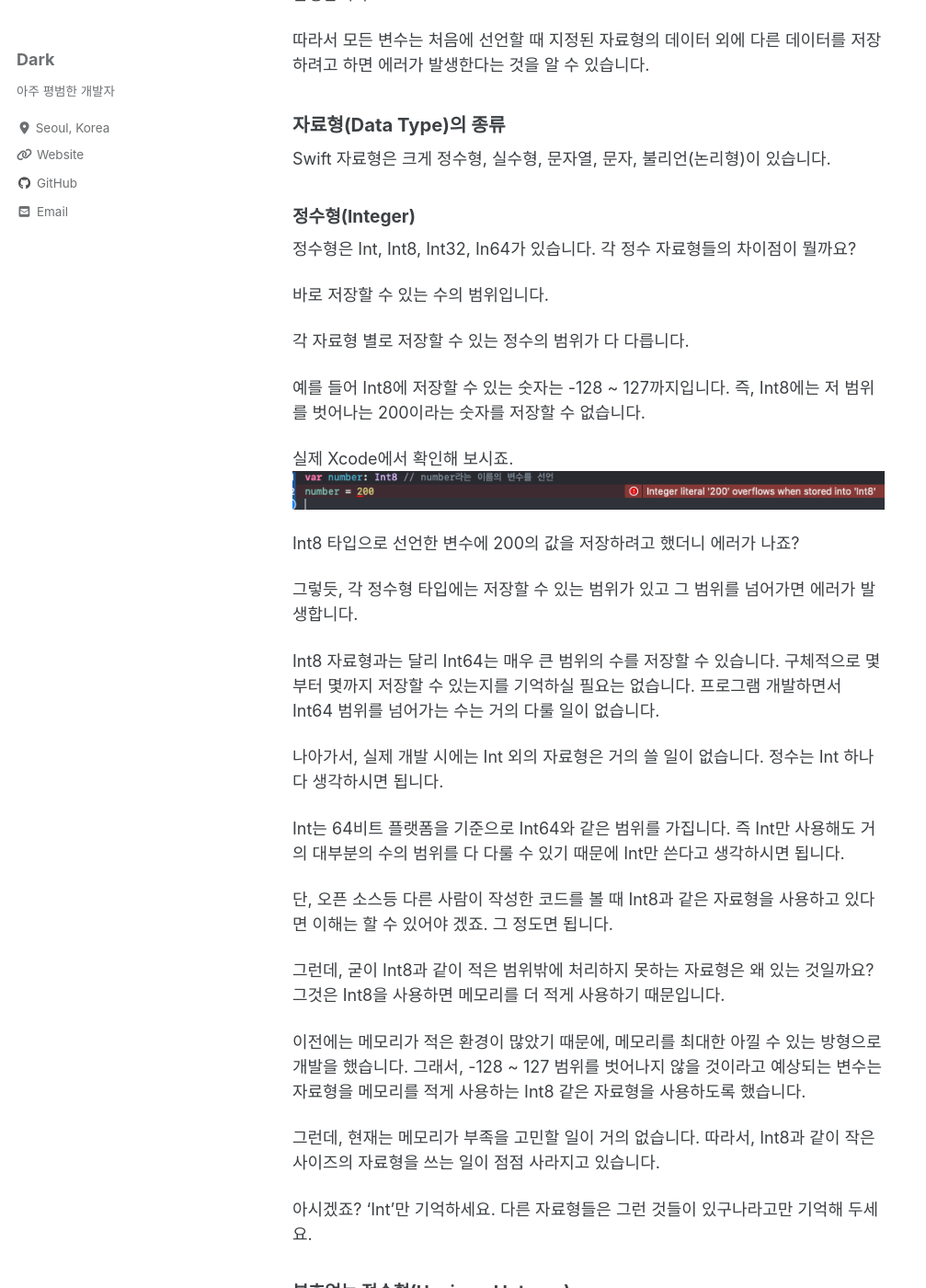
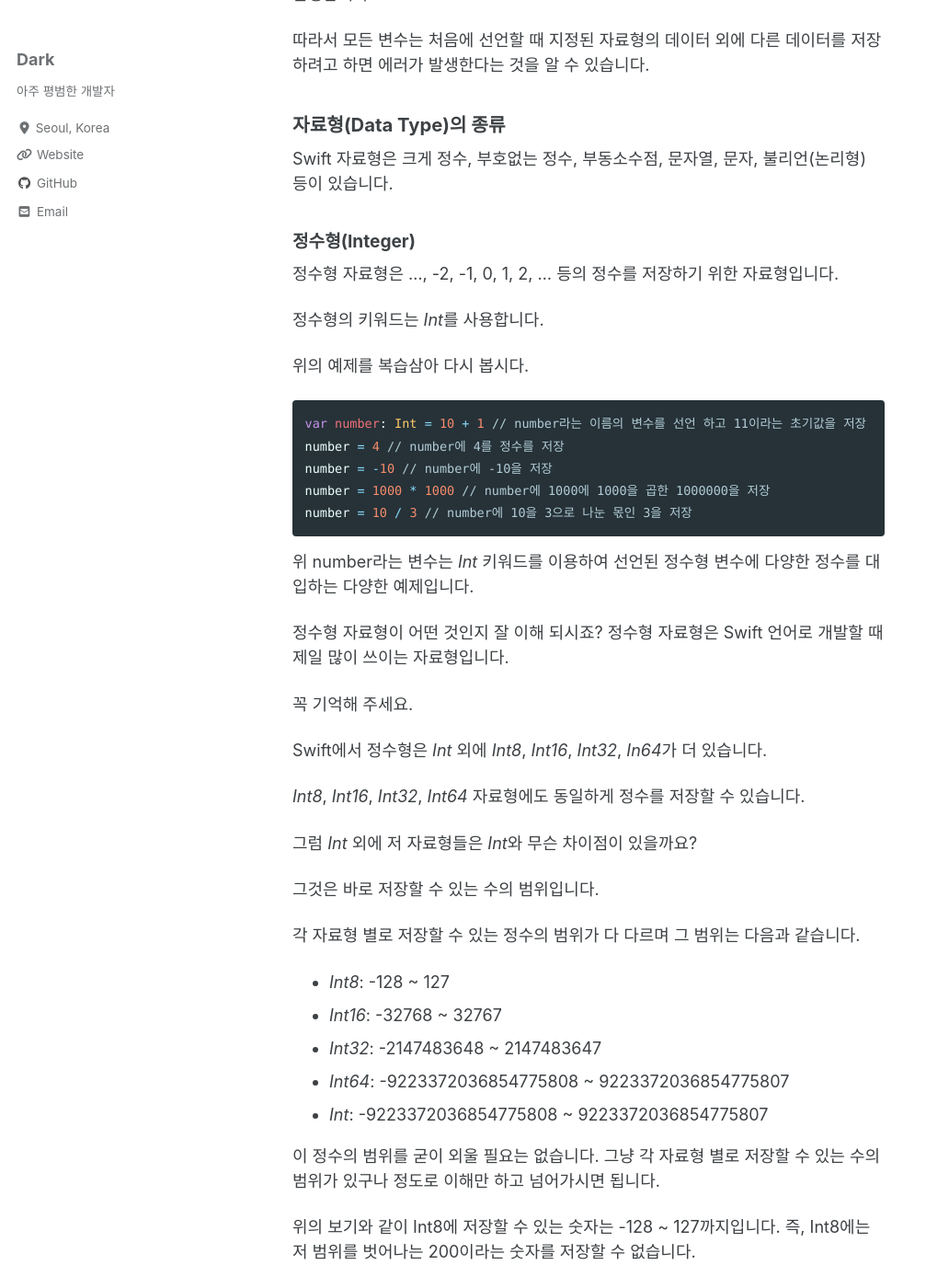
Before and after one commit to ksky000/ksky000.github.io, a Jekyll site: the page built from _posts/2020-05-31-swift4.md, in a window 1280 px wide and 1400 px high, scrolled down 1025 px. Shown: the whole window at 92% size, without its empty margins (0-1007 px from the left). Built offline with Jekyll 4.4.1, drawn with Linux system fonts in a browser that asks for light colours; cached includes are drawn as plain includes; nearby versions of some CDN libraries; comment, search, counter and statistics services are not loaded; some of the changed text lies outside the part shown.

Commit message:
update post

````diff
--- a/_posts/2020-05-31-swift4.md
+++ b/_posts/2020-05-31-swift4.md
@@ -15,24 +15,24 @@ last_modified_at: 2020-05-31T020:22:00
 
 자료형은 Swift에서 다루어지는 정수, 실수, 문자열 등의 데이터의 종류들을 나타냅니다.
 
-변수, 상수 편에서 사용했던 예제를 다시 가져와 보겠습니다.
+다음은 정수 타입의 변수를 선언한 예제입니다.
 
 ```swift
-var number: Int = 10 // number라는 이름의 변수를 선언 하고 10이라는 초기값을 저장
+var number: Int = 10 + 1 // number라는 이름의 변수를 선언 하고 11이라는 초기값을 저장
 ```
 
-위 수식에서 'var'은 변수를 선언하겠다는 의미, 'number'는 변수의 이름, 'Int'는 이 변수가 정수형 변수라는 것을 나타내는 것, 마지막으로 '= 10'은 number라는 정수형 변수를 10으로 초기화 하겠다는 것을 뜻합니다.
+위 수식에서 *var*은 변수를 선언하겠다는 의미, 'number'는 변수의 이름, *Int*는 이 변수가 정수형 변수라는 것을 나타내는 것, 마지막으로 '= 10 + 1'은 'number'라는 정수형 변수를 11로 초기화 하겠다는 것을 뜻합니다.
 
-즉, 위 'number'라는 이름을 가진 변수의 자료형은 Int형입니다.
+즉, 위 'number'라는 이름을 가진 변수의 자료형은 *Int*형입니다.
 
 다음 예제를 볼까요?
 
 ```swift
-var number: Int = 10 // number라는 이름의 변수를 선언 하고 10이라는 초기값을 저장
-number = 3.14 // Error 발생!! 정수형 변수에 실수 데이터를 저장하려고 함
+var number: Int = 10 + 1 // number라는 이름의 변수를 선언 하고 11이라는 초기값을 저장
+number = 3.14 // Error 발생!! 정수형 변수에 3.14라는 실수 데이터를 저장하려고 함
 ```
 
-위 예제는 number를 Int 타입으로 선언하면서 10으로 초기화 한 후 강제로 정수가 아닌 3.14라는 실수를 저장하려고 시도하고 있습니다.
+위 예제는 number를 *Int* 타입으로 선언하면서 10으로 초기화 한 후 강제로 정수가 아닌 3.14라는 실수를 저장하려고 시도하고 있습니다.
 
 결과를 볼까요?
 ![data type 에러](/assets/posts/type_error.png)
@@ -43,30 +43,74 @@ number = 3.14 // Error 발생!! 정수형 변수에 실수 데이터를 저장
 
 ### 자료형(Data Type)의 종류
 
-Swift 자료형은 크게 정수형, 실수형, 문자열, 문자, 불리언(논리형)이 있습니다.
+Swift 자료형은 크게 정수, 부호없는 정수, 부동소수점, 문자열, 문자, 불리언(논리형) 등이 있습니다.
 
 #### 정수형(Integer)
 
-정수형은 Int, Int8, Int32, In64가 있습니다. 각 정수 자료형들의 차이점이 뭘까요?
+정수형 자료형은 ..., -2, -1, 0, 1, 2, ... 등의 정수를 저장하기 위한 자료형입니다.
 
-바로 저장할 수 있는 수의 범위입니다.
+정수형의 키워드는 *Int*를 사용합니다.
 
-각 자료형 별로 저장할 수 있는 정수의 범위가 다 다릅니다.
+위의 예제를 복습삼아 다시 봅시다.
 
-예를 들어 Int8에 저장할 수 있는 숫자는 -128 ~ 127까지입니다. 즉, Int8에는 저 범위를 벗어나는 200이라는 숫자를 저장할 수 없습니다.
+```swift
+var number: Int = 10 + 1 // number라는 이름의 변수를 선언 하고 11이라는 초기값을 저장
+number = 4 // number에 4를 정수를 저장
+number = -10 // number에 -10을 저장
+number = 1000 * 1000 // number에 1000에 1000을 곱한 1000000을 저장
+number = 10 / 3 // number에 10을 3으로 나눈 몫인 3을 저장
+```
+
+위 number라는 변수는 *Int* 키워드를 이용하여 선언된 정수형 변수에 다양한 정수를 대입하는 다양한 예제입니다.
+
+정수형 자료형이 어떤 것인지 잘 이해 되시죠? 정수형 자료형은 Swift 언어로 개발할 때 제일 많이 쓰이는 자료형입니다.
+
+꼭 기억해 주세요.
+
+Swift에서 정수형은 *Int* 외에 *Int8*, *Int16*, *Int32*, *In64*가 더 있습니다.
+
+*Int8*, *Int16*, *Int32*, *Int64* 자료형에도 동일하게 정수를 저장할 수 있습니다.
+
+그럼 *Int* 외에 저 자료형들은 *Int*와 무슨 차이점이 있을까요?
+
+그것은 바로 저장할 수 있는 수의 범위입니다.
+
+각 자료형 별로 저장할 수 있는 정수의 범위가 다 다르며 그 범위는 다음과 같습니다.
+
+* *Int8*: -128 ~ 127
+* *Int16*: -32768 ~ 32767
+* *Int32*: -2147483648 ~ 2147483647
+* *Int64*: -9223372036854775808 ~ 9223372036854775807
+* *Int*: -9223372036854775808 ~ 9223372036854775807
+
+이 정수의 범위를 굳이 외울 필요는 없습니다. 그냥 각 자료형 별로 저장할 수 있는 수의 범위가 있구나 정도로 이해만 하고 넘어가시면 됩니다.
+
+위의 보기와 같이 Int8에 저장할 수 있는 숫자는 -128 ~ 127까지입니다. 즉, Int8에는 저 범위를 벗어나는 200이라는 숫자를 저장할 수 없습니다.
+
+다음 예제를 보시죠.
+
+```swift
+var smallNumber: Int8 = 200 // 에러 발생!!!
+```
+
+위 예제는 *Int8* 타입의 정수형 변수를 선언하고 200으로 초기화한 예제입니다. 위 수식이 정상적으로 동작할까요?
+
+위에서 *Int8* 자료형의 범위는 -128~127이라고 했죠? 위, 수식은 Int8 자료형의 변수에 Int8이 저장할 수 있는 범위를 벗어나는 수를 저장하려고 했습니다.
+
+따라서, 위 수식은 잘못된 수식입니다.
 
 실제 Xcode에서 확인해 보시죠.
 ![overflow 에러](/assets/posts/overflow.png)
 
-Int8 타입으로 선언한 변수에 200의 값을 저장하려고 했더니 에러가 나죠?
+*Int8* 타입으로 선언한 변수에 200의 값을 저장하려고 했더니 에러가 나죠?
 
 그렇듯, 각 정수형 타입에는 저장할 수 있는 범위가 있고 그 범위를 넘어가면 에러가 발생합니다.
 
-Int8 자료형과는 달리 Int64는 매우 큰 범위의 수를 저장할 수 있습니다. 구체적으로 몇부터 몇까지 저장할 수 있는지를 기억하실 필요는 없습니다. 프로그램 개발하면서 Int64 범위를 넘어가는 수는 거의 다룰 일이 없습니다.
+*Int8* 자료형과는 달리 *Int64*는 매우 큰 범위의 수를 저장할 수 있습니다. 구체적으로 몇부터 몇까지 저장할 수 있는지를 기억하실 필요는 없습니다. 프로그램 개발하면서 *Int64* 범위를 넘어가는 수는 거의 다룰 일이 없습니다.
 
-나아가서, 실제 개발 시에는 Int 외의 자료형은 거의 쓸 일이 없습니다. 정수는 Int 하나다 생각하시면 됩니다.
+나아가서, 실제 개발 시에는 *Int* 외의 자료형은 거의 쓸 일이 없습니다. 정수는 *Int*만 생각하시면 됩니다.
 
-Int는 64비트 플랫폼을 기준으로 Int64와 같은 범위를 가집니다. 즉 Int만 사용해도 거의 대부분의 수의 범위를 다 다룰 수 있기 때문에 Int만 쓴다고 생각하시면 됩니다.
+*Int*는 64비트 플랫폼을 기준으로 *Int64*와 같은 범위를 가집니다. 요즘은 대부분의 플랫폼이 64비트 플랫폼입니다. 즉 *Int*만으로도 가장 큰수를 처리할 수 있습니다.
 
 단, 오픈 소스등 다른 사람이 작성한 코드를 볼 때 Int8과 같은 자료형을 사용하고 있다면 이해는 할 수 있어야 겠죠. 그 정도면 됩니다.
 
@@ -80,7 +124,9 @@ Int는 64비트 플랫폼을 기준으로 Int64와 같은 범위를 가집니다
 
 #### 부호없는 정수형(Unsigned Integer)
 
-부호없는 정수형은 양수만 저장이 가능한 자료형입니다. 음수를 저장할 수 없어요.
+부호없는 정수형은 0, 1, 2, ... 와 같은 양수만 저장이 가능한 자료형입니다. 음수를 저장할 수 없어요.
+
+부호없는 정수형 타입의 키워드는 *UInt*입니다.
 
 예제를 보시죠.
 
@@ -95,9 +141,15 @@ var number4: UInt = 3 - 4   // Error 발생!!! UInt 타입 변수에 음수인 -
 
 UInt 타입의 변수에는 음수를 저장할 수 없는데 음수를 저장하려고 했기 때문이죠.
 
+정수형과 마찬가지로 부호없는 정수형도 *UInt8*, *Uint16*, Uint32, Uint64가 있습니다.
 
+마찬가지로 *UInt*와의 차이점은 저장할 수 있는 수의 범위입니다.
 
-부호없는 정수형의 종류는 UInt, UInt8, Uint16, Uint32, Uint64가 있습니다.
+* *UInt8*: 0 ~ 255
+* *UInt16*: 0 ~ 65535
+* *UInt32*: 0 ~ 4294967295
+* *UInt64*: 0 ~ 18446744073709551615
+* *UInt*: 0 ~ 18446744073709551615
 
 음수를 저장할 수 없다보니 부호없는 정수형 변수에 저장할 수 있는 가장 작은 수는 0입니다.
 
@@ -119,4 +171,54 @@ UInt8은 0 ~ 255까지를 저장할 수 있습니다. 즉, 0부터 255까지 총
 
 여튼, 이건 상식으로만 알아두세요. 요즘은 웬만해서 메모리를 아끼기 위해 Int8, UInt8을 사용할 일은 거의 없습니다.
 
-혹시, 나중에 아주 큰 데이터를 처리해야 해서, 메모리를 절약하기 위해 Int8, UInt8 등 작은 메모리를 차지하는 자료형을 써야할 수도 있긴 있어요. 따라서, '작은 메모리를 사용하는 정수형 자료형이 있다.' 정도는 기억을 해 놨다가 필요할 때 다시 공부하시면 됩니다.
+#### 부동 소수점형(Floating-Point Numbers)
+
+부동 소수점형 자료형은 3.14와 같은 실수를 저장할 수 있는 자료형이며 *Float*와 *Double* 2가지 타입이 있습니다.
+
+예제를 보시죠.
+
+```swift
+var realNUmber: Float = 3.14       // number1이라는 부호없는 정수 타입 변수를 선언 하고 3으로 초기화
+var realNumber2: Double = -3.14    // Error 발생!!! UInt 타입 변수에는 음수를 저장할 수 없음
+```
+
+위 예제 중 첫번째는 realNumber라는 이름을 가진 *Float*형 변수를 선언하고 3.14라는 실수로 초기화를 하는 수식입니다.
+
+두번째 수식은 realNumber2라른 이름을 가진 *Double*형 변수를 선언하고 -3.14라는 실수로 초기화를 하는 수식입니다.
+
+그러면 Float와 Double의 차이점은 무었일까요?
+
+위 두 타입은 **정밀도**에 차이점이 있습니다.
+
+어렵죠? 쉽게 얘기해서 저장할 수 있는 소수점 아래 자리수에 차이가 있습니다.
+
+다시, 두 수의 차이점을 확인할 수 있는 예제를 보시죠.
+
+```swift
+let floatNumber: Float = 1.1234567890123456789012345678901234567890
+let doubleNumber: Double = 1.1234567890123456789012345678901234567890
+let realNumber = 1.1234567890123456789012345678901234567890
+
+print(floatNumber)
+print(doubleNumber)
+print(realNumber)
+```
+
+위 예제를 실행하면 어떻게 될까요? 결과를 보시죠.
+![double_float](/assets/posts/float_double.png)
+
+일단 floatNumber와 doubleNumber를 화면에 출력한 결과를 비교해보면 변수 선언 시 초기화한 값보다 더 적은 소수점 아래 자리수를 가진 수가 저장이 되어 있는 것을 볼 수 있죠.
+
+이로 인해 우리는 *Float*와 *Double* 타입 자료형은 각 자료형이 저장할 수 있는 범위의 소수점 아래 숫자를 저장하고 저장할 수 없는 범위의 자리수는 잘라서 버린다는 것을 알 수 있습니다.
+
+그리고, *Float*와 *Double*타입 자료형의 상수에 저장된 소수점 아래 자리수가 다르다는 것도 확인하실 수 있죠?
+
+이는 *Float*와 *Double* 자료형이 저장할 수 있는 소수점 아래 자리수가 다르다는 것을 의미합니다.
+
+*Double*타입의 자료형이 *Float*타입의 자료형보다 저장할 수 있는 소수점 아래 자리수가 더 많은 것이 보이시죠?
+
+이는 *Double* 타입의 자료형이 *Float*타입의 자료형보다 더 정밀한 수를 저장할 수 있다는 의미이며 다른 말로 *Double*이 *Float*보다 **정밀도**가 높다고 할 수 있습니다.
+
+그리고, 위 예제에서 realNumber 상수와 같이 변수/상수 선언 시 *Float*, *Double*과 같은 타입을 생략하고 실수값으로 초기화 시 *Double*과 똑같은 수가 저장된 것이 보이시죠?
+
+따라서, 변수 선언 시 타입을 생략하고 실수값으로 초기화 시 자동으로 *Double*타입의 자료형으로 지정된다는 것을 알수 있습니다.
````
Also changed, not shown: other parts of _posts/2020-05-31-swift4.md (+1 -1 lines), assets/posts/float_double.png (added).
